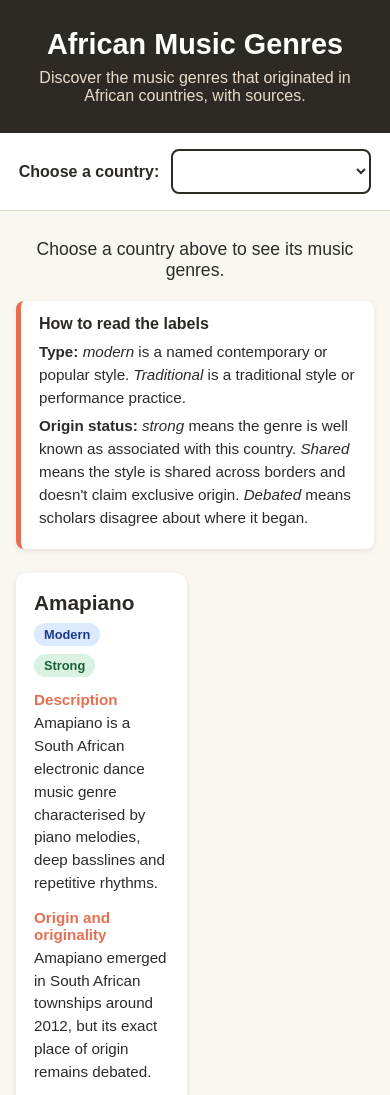
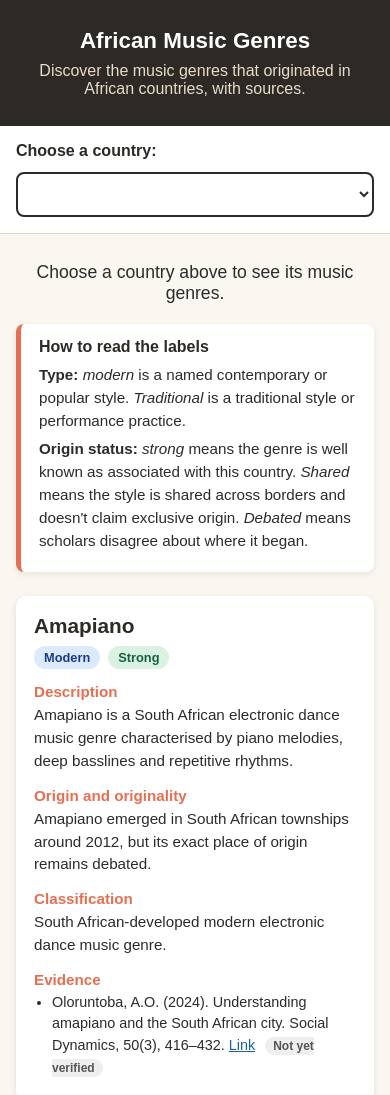
Before and after one commit to Lusanda7-gif/african-music-genres, a plain HTML site: page index.html in a window 390 px wide. Shown: the top 1095 px of the page. Drawn offline with Linux system fonts and the light colour scheme; a script that the page names is missing.

Commit message:
Add mobile layout

```diff
--- a/style.css
+++ b/style.css
@@ -179,3 +179,23 @@ main {
   background-color: #d9f2e1;
   color: #17613a;
 }
+
+@media (max-width: 768px) {
+  header h1 {
+    font-size: 1.4rem;
+  }
+
+  .controls {
+    flex-direction: column;
+    align-items: stretch;
+  }
+
+  .controls select {
+    min-width: 0;
+    width: 100%;
+  }
+
+  #genreList {
+    grid-template-columns: 1fr;
+  }
+}
```
